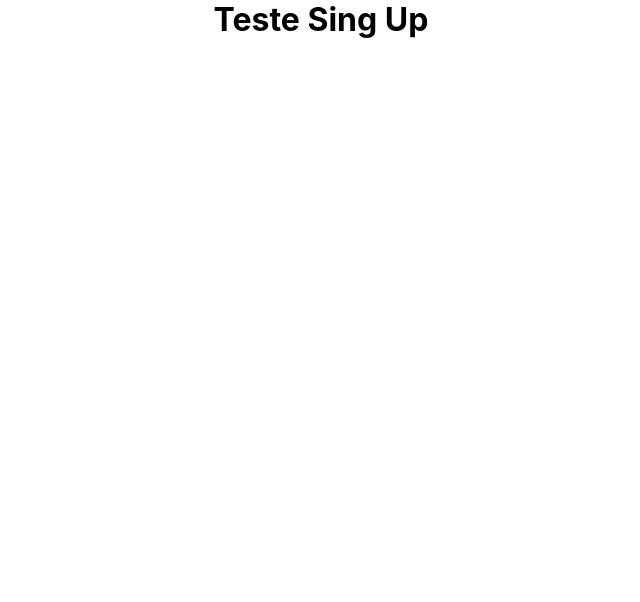
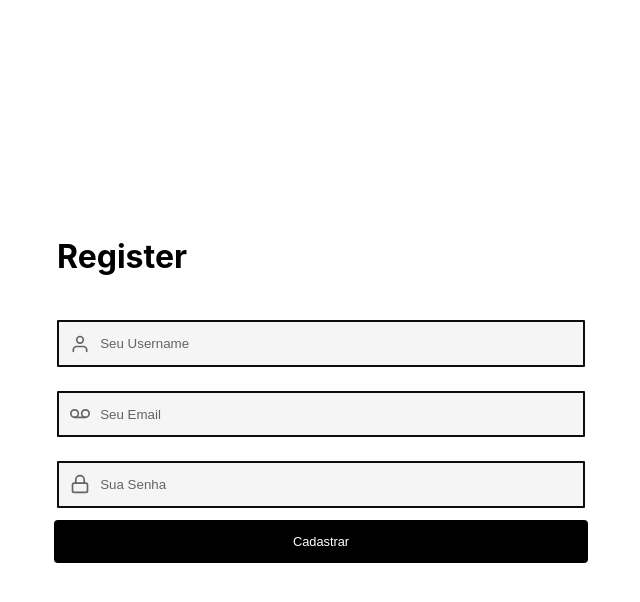
Before and after one commit to matheuspaivah2/gestao-de-habitos, a React (Create React App) app: page /singup in a window 1280 px wide. Shown: the top 602 px of the page, without its empty margins (319-959 px from the left). Built offline with nearby package versions, Linux system fonts and the light colour scheme.

Commit message:
feat: Criada tela de SignUp

```diff
--- a/src/pages/Login/index.js
+++ b/src/pages/Login/index.js
@@ -2,7 +2,7 @@ import{Link,useHistory} from "react-router-dom"
 import Button from "../../components/Button"
 import Input from "../../components/Input"
 import {Container,AnimationContainer} from "./styles"
-import {FiVoicemail, FiLock} from "react-icons/fi"
+import {FiUser, FiLock} from "react-icons/fi"
 import * as yup from 'yup';
 import { useForm } from "react-hook-form";
 import { yupResolver } from '@hookform/resolvers/yup';
@@ -34,12 +34,11 @@ const Login = () => {
 
     return(
         <Container>
-
             <AnimationContainer>
               <form onSubmit={handleSubmit(handleSubmitFunction)}>
                     <h1>Login</h1>
-                    <Input register={register} name="username" icon={FiVoicemail} placeholder="Seu username" error={errors.username?.message}/>
-                    <Input register={register} name="password" icon={FiLock} placeholder="Sua senha" type="password" error={errors.password?.message}/>
+                    <Input register={register} name="username" icon={FiUser} placeholder="Seu Username" error={errors.username?.message}/>
+                    <Input register={register} name="password" icon={FiLock} placeholder="Sua Senha" type="password" error={errors.password?.message}/>
                     <Button type="submit" size={true}>Entrar</Button>
                     <p>Não tem conta? Faça sua <Link to="/singup">Conta</Link></p>
               </form>
--- a/src/pages/Singup/index.js
+++ b/src/pages/Singup/index.js
@@ -1,9 +1,50 @@
+import{Link,useHistory} from "react-router-dom"
+import Button from "../../components/Button"
+import Input from "../../components/Input"
+import {Container,AnimationContainer} from "./styles"
+import {FiVoicemail, FiLock,FiUser} from "react-icons/fi"
+import * as yup from 'yup';
+import { useForm } from "react-hook-form";
+import { yupResolver } from '@hookform/resolvers/yup';
+import api from "../../services/api"
+import{ toast } from 'react-toastify'
 
 const Singup = () => {
 
-    return (
-     <h1>Teste Sing Up</h1>
-    );
-  };
+    const forSchema = yup.object().shape({
+        username: yup.string().required("Username Obrigatótio"),
+        email: yup.string().required("Email Obrigatótio").email("Email Inválido"),
+        password: yup.string().required("Campo Obrigatório"),
+      })
+    const{register, handleSubmit, formState:{errors}} = useForm({
+        resolver: yupResolver(forSchema)
+    });
+    const history = useHistory()
 
-  export default Singup;
+
+    const handleSubmitFunction = (data) => {
+        api.post("/users/", data)
+        .then((response)=> {
+            const {access} = response.data
+            localStorage.setItem("@GestãoDeHábitos:access", JSON.stringify(access))
+            return history.push('/login')
+        })
+        .catch((err) => toast.error('Erro ao criar usuário'))
+    }
+
+
+    return(
+        <Container>
+            <AnimationContainer>
+              <form onSubmit={handleSubmit(handleSubmitFunction)}>
+                    <h1>Register</h1>
+                    <Input register={register} name="username" icon={FiUser} placeholder="Seu Username" error={errors.username?.message}/>
+                    <Input register={register} name="email" icon={FiVoicemail} placeholder="Seu Email" error={errors.email?.message}/>
+                    <Input register={register} name="password" icon={FiLock} placeholder="Sua Senha" type="password" error={errors.password?.message}/>
+                    <Button type="submit" size={true}>Cadastrar</Button>
+              </form>
+            </AnimationContainer>
+        </Container>
+    )
+}
+export default Singup
--- /dev/null
+++ b/src/pages/Singup/styles.js
@@ -0,0 +1,52 @@
+import styled, { keyframes } from "styled-components"
+
+export const Container = styled.div`
+    height:100vh;
+    display:flex;
+    align-items: center;
+    justify-content: center;
+    text-align: center;
+    flex-direction: column;
+    h1{
+        text-align:left;
+        margin-left: 6px;
+    }
+`
+const appearFromRight = keyframes`
+    from{
+        opacity:0;
+        transform: translateX(150px)
+    }
+    to{
+        opacity: 1;
+        transform: translateX(0px)
+    }
+
+`
+export const AnimationContainer = styled.div`
+    display: flex;
+    flex-direction:column;
+    align-items: center;
+    justify-content:center;
+    animation: ${appearFromRight} 1s;
+    form{
+        text-align:center;
+    }
+    h1{
+        margin-bottom:32px;
+    }
+    p{
+        margin-top:8px;
+        a{
+            font-weight: bold;
+            color: var(--orange);
+        }
+    }
+    @media(min-width: 800px) {
+        form{
+            margin:80px;
+            width:540px;
+            text-align:center;
+        }
+    }
+`
```
